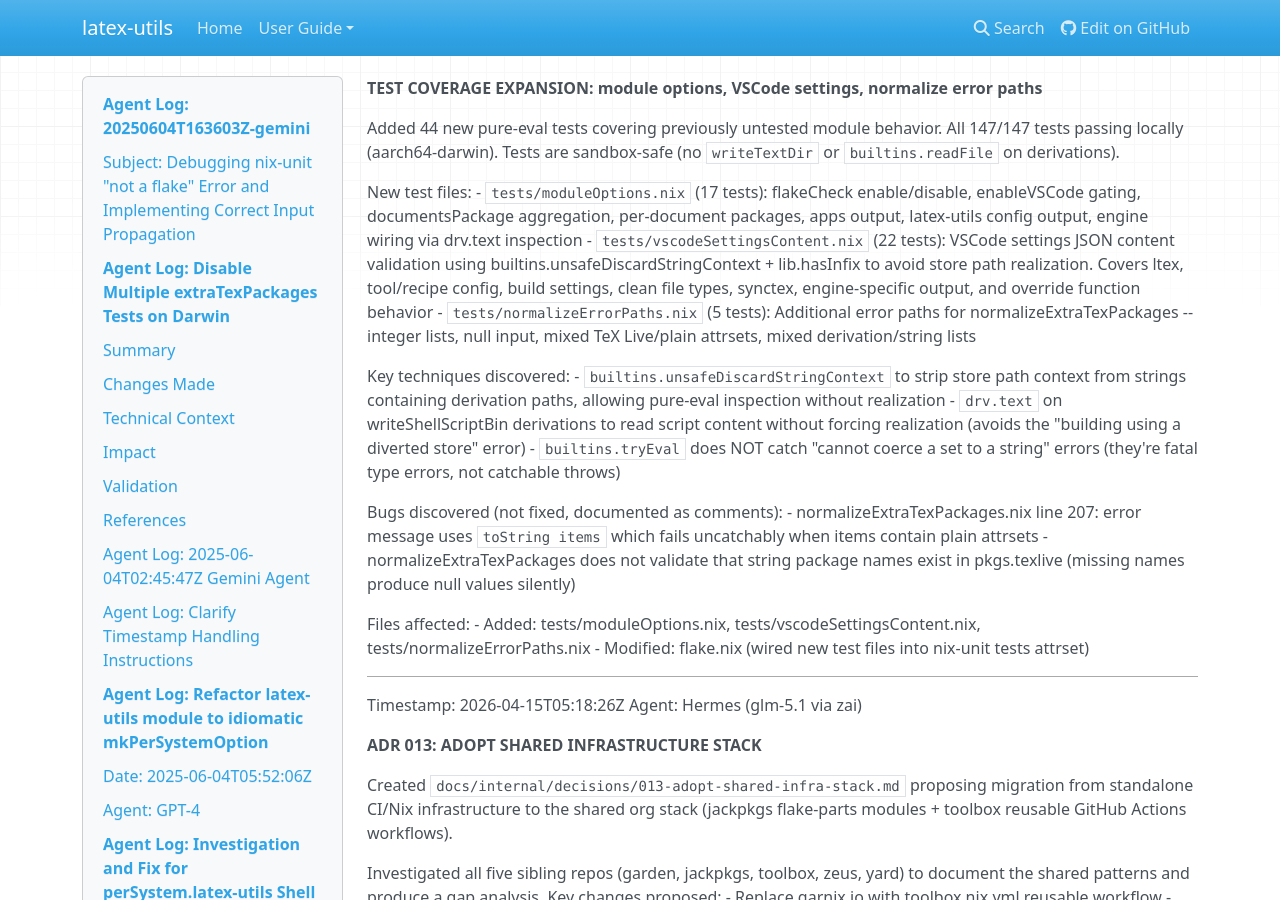
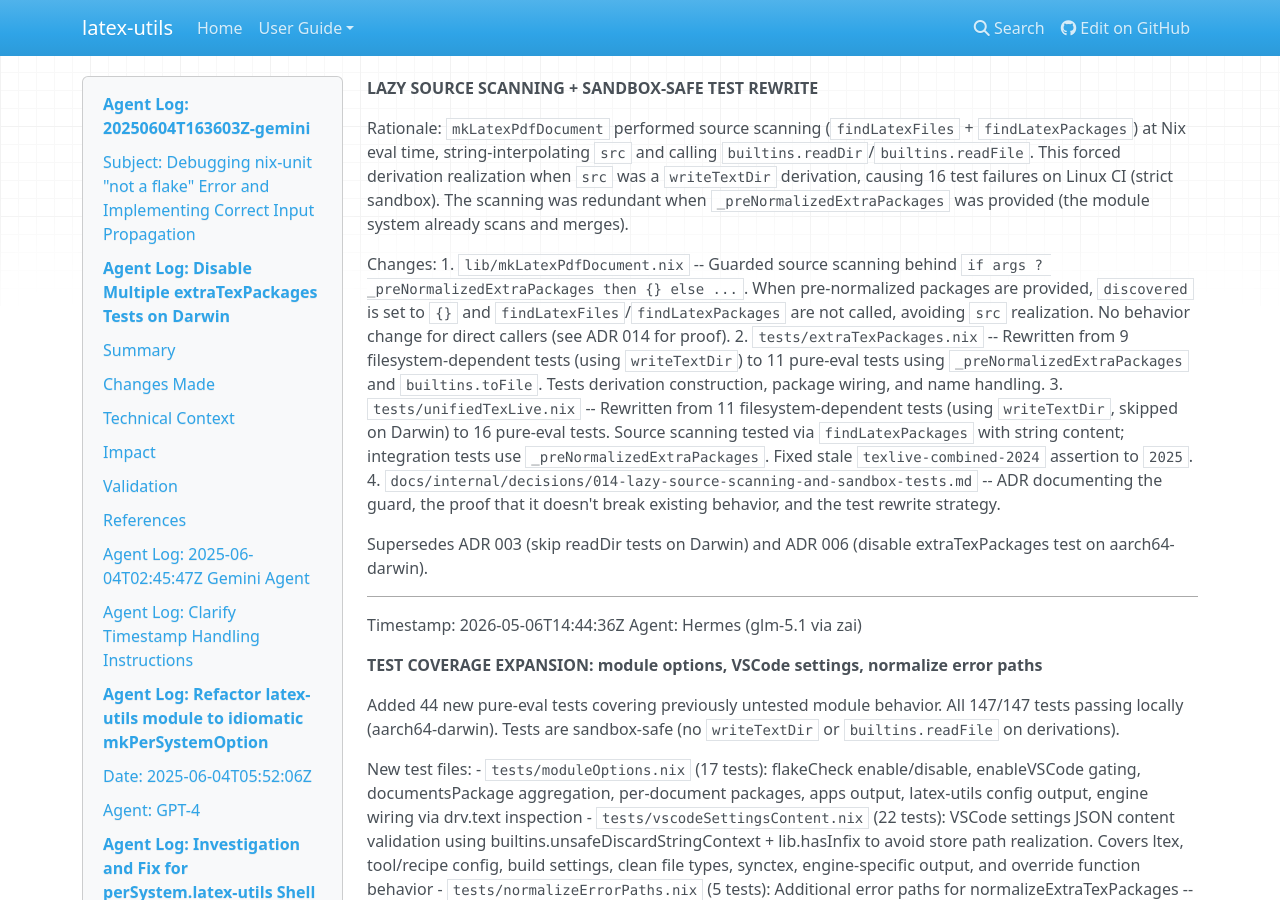
Before and after one commit to jmmaloney4/latex-utils, an MkDocs documentation site: the page built from docs/internal/AGENT_CHANGELOG.md, in a window 1280 px wide and 900 px high. Built offline with MkDocs 1.6.1, drawn with Linux system fonts in a browser that asks for light colours; nearby versions of some CDN libraries.

Commit message:
fix: guard source scanning in mkLatexPdfDocument, rewrite sandbox-failing tests
mkLatexPdfDocument performed source scanning at Nix eval time,
forcing src derivation realization. This caused 16 test failures on
Linux CI (strict sandbox). The scanning was redundant when
_preNormalizedExtraPackages was provided.

Changes:
- Guard scanning behind 'if args ? _preNormalizedExtraPackages'
- Rewrite extraTexPackages tests as pure-eval (11 tests)
- Rewrite unifiedTexLive tests as pure-eval (16 tests)
- Fix stale texlive-combined-2024 -> 2025 assertion
- Add ADR 014 documenting the guard and proof of safety
- Supersedes ADR 003 and ADR 006 (Darwin skip hacks)

172/172 tests passing locally.

```diff
--- a/docs/internal/AGENT_CHANGELOG.md
+++ b/docs/internal/AGENT_CHANGELOG.md
@@ -1,3 +1,20 @@
+Timestamp: 2026-05-06T17:11:55Z
+Agent: Hermes (glm-5.1 via zai)
+
+**LAZY SOURCE SCANNING + SANDBOX-SAFE TEST REWRITE**
+
+Rationale: `mkLatexPdfDocument` performed source scanning (`findLatexFiles` + `findLatexPackages`) at Nix eval time, string-interpolating `src` and calling `builtins.readDir`/`builtins.readFile`. This forced derivation realization when `src` was a `writeTextDir` derivation, causing 16 test failures on Linux CI (strict sandbox). The scanning was redundant when `_preNormalizedExtraPackages` was provided (the module system already scans and merges).
+
+Changes:
+1. `lib/mkLatexPdfDocument.nix` -- Guarded source scanning behind `if args ? _preNormalizedExtraPackages then {} else ...`. When pre-normalized packages are provided, `discovered` is set to `{}` and `findLatexFiles`/`findLatexPackages` are not called, avoiding `src` realization. No behavior change for direct callers (see ADR 014 for proof).
+2. `tests/extraTexPackages.nix` -- Rewritten from 9 filesystem-dependent tests (using `writeTextDir`) to 11 pure-eval tests using `_preNormalizedExtraPackages` and `builtins.toFile`. Tests derivation construction, package wiring, and name handling.
+3. `tests/unifiedTexLive.nix` -- Rewritten from 11 filesystem-dependent tests (using `writeTextDir`, skipped on Darwin) to 16 pure-eval tests. Source scanning tested via `findLatexPackages` with string content; integration tests use `_preNormalizedExtraPackages`. Fixed stale `texlive-combined-2024` assertion to `2025`.
+4. `docs/internal/decisions/014-lazy-source-scanning-and-sandbox-tests.md` -- ADR documenting the guard, the proof that it doesn't break existing behavior, and the test rewrite strategy.
+
+Supersedes ADR 003 (skip readDir tests on Darwin) and ADR 006 (disable extraTexPackages test on aarch64-darwin).
+
+---
+
 Timestamp: 2026-05-06T14:44:36Z
 Agent: Hermes (glm-5.1 via zai)
 
```
Also changed, not shown: docs/internal/decisions/014-lazy-source-scanning-and-sandbox-tests.md (added, +98 -0 lines), 3 other files.
